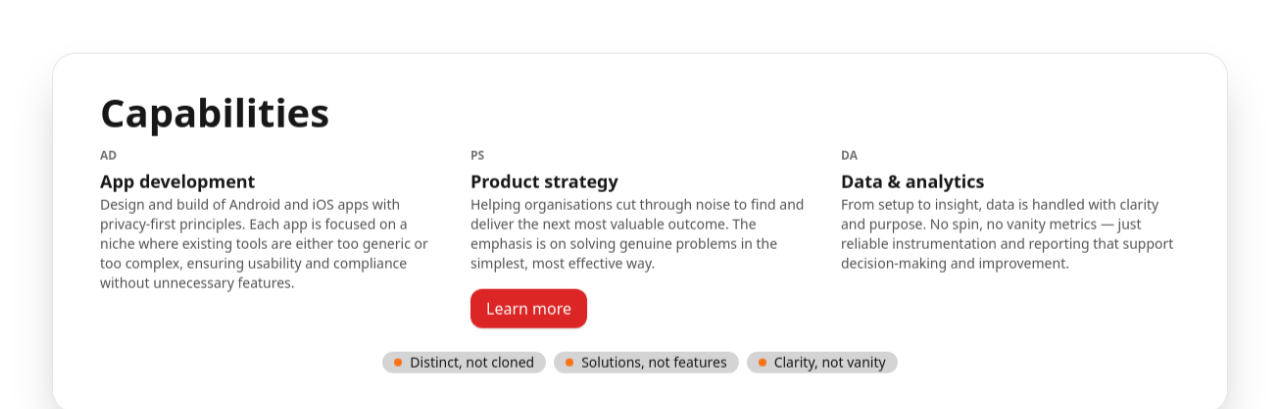
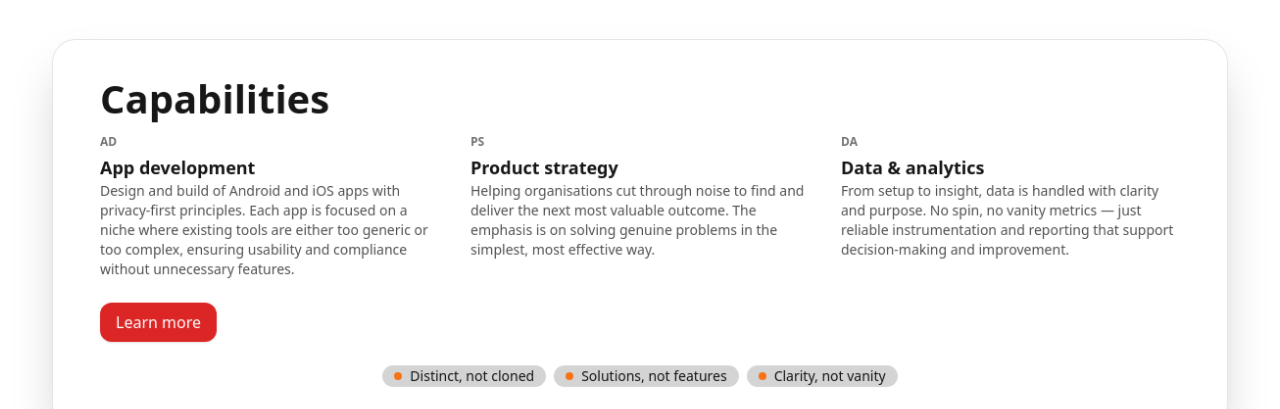
Before and after one commit to repinfaust/arcturusdc.github.io, a Next.js app: page / in a window 1280 px wide. Shown: the part 1160-1569 px from the top of the page. Built offline with nearby package versions, Linux system fonts and the light colour scheme; no server answers.

Commit message:
Update HeroWithCapabilities.jsx

```diff
--- a/src/components/HeroWithCapabilities.jsx
+++ b/src/components/HeroWithCapabilities.jsx
@@ -149,8 +149,8 @@ export default function HeroWithCapabilities() {
           Capabilities
         </h3>
 
+        {/* 3-column content (unchanged) */}
         <div className="grid gap-8 md:grid-cols-3 text-neutral-700">
-          {/* App Development FIRST */}
           <div>
             <div className="text-xs font-semibold text-neutral-500 mb-1">AD</div>
             <h4 className="font-semibold text-neutral-900 text-lg">App development</h4>
@@ -161,31 +161,15 @@ export default function HeroWithCapabilities() {
             </p>
           </div>
 
-          {/* Product strategy SECOND, with left-aligned CTA */}
-          <div className="text-left">
+          <div>
             <div className="text-xs font-semibold text-neutral-500 mb-1">PS</div>
             <h4 className="font-semibold text-neutral-900 text-lg">Product strategy</h4>
             <p className="text-sm text-neutral-600">
               Helping organisations cut through noise to find and deliver the next most valuable outcome.
               The emphasis is on solving genuine problems in the simplest, most effective way.
             </p>
-
-            {/* Primary button — forced left alignment */}
-            <div className="mt-4 flex justify-start">
-              <a
-                href="/capabilities"
-                className="block w-fit rounded-xl bg-red-600 px-4 py-2 text-white font-medium shadow hover:bg-red-700"
-                data-analytics="button"
-                data-name="Capabilities hero: Learn more"
-                data-component="HeroWithCapabilities"
-                data-location="hero"
-              >
-                Learn more
-              </a>
-            </div>
           </div>
 
-          {/* Data & analytics THIRD */}
           <div>
             <div className="text-xs font-semibold text-neutral-500 mb-1">DA</div>
             <h4 className="font-semibold text-neutral-900 text-lg">Data &amp; analytics</h4>
@@ -196,7 +180,21 @@ export default function HeroWithCapabilities() {
           </div>
         </div>
 
-        {/* Chips */}
+        {/* CTA moved BELOW the grid, left-aligned — matches HeroWithApps */}
+        <div className="mt-6">
+          <a
+            href="/capabilities"
+            className="inline-flex items-center rounded-xl bg-red-600 px-4 py-2 text-white font-medium shadow hover:bg-red-700"
+            data-analytics="button"
+            data-name="Capabilities hero: Learn more"
+            data-component="HeroWithCapabilities"
+            data-location="hero"
+          >
+            Learn more
+          </a>
+        </div>
+
+        {/* Chips (unchanged) */}
         <div className="mt-6 badges">
           <span className="badge">Distinct, not cloned</span>
           <span className="badge">Solutions, not features</span>
```
